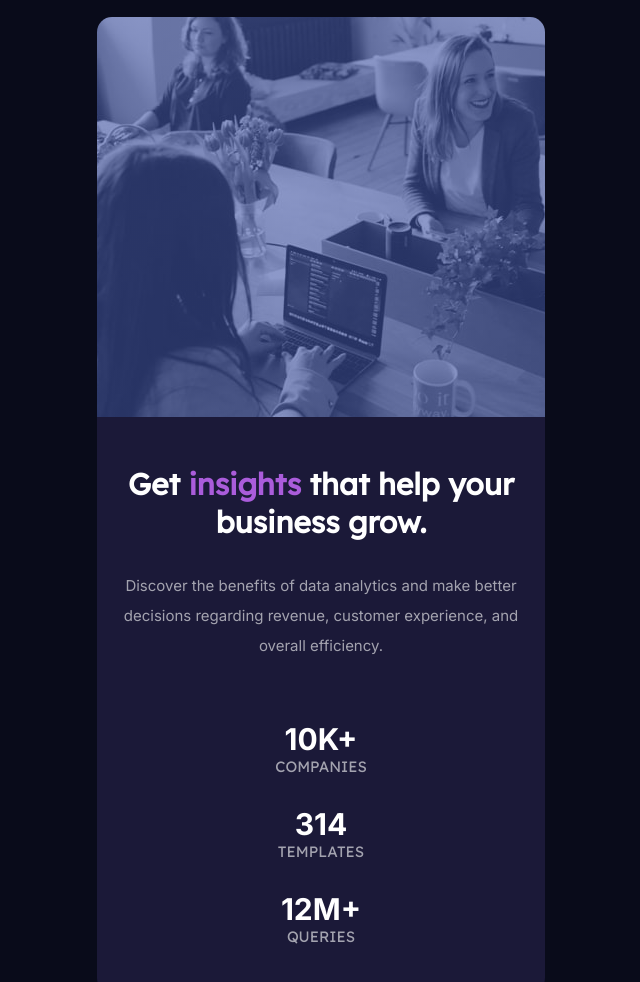
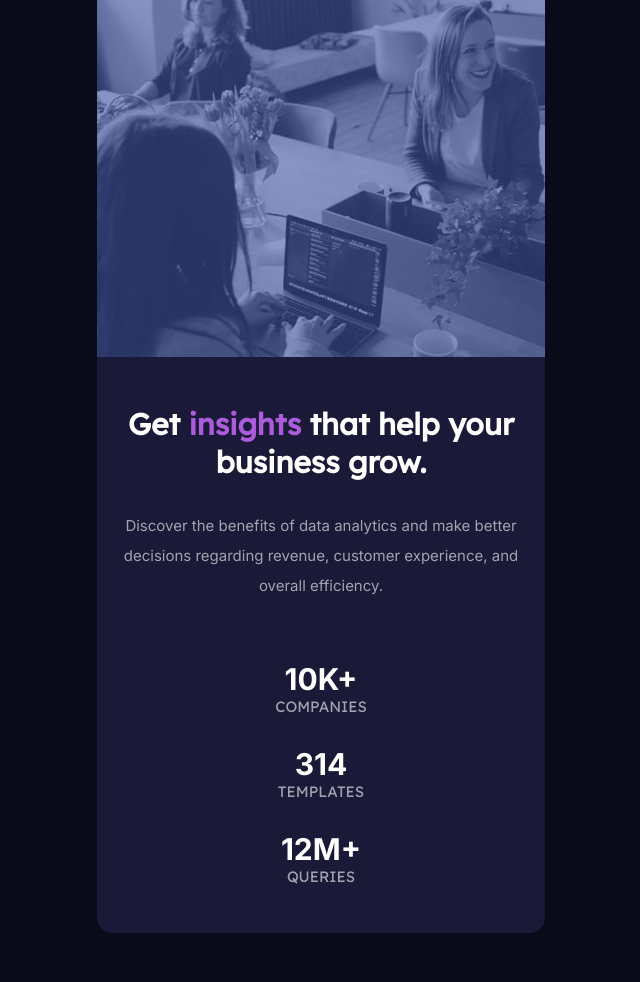
Before and after one commit to CreatiqueMedia/CM-GHP-Post-0007-20221009-Stats-Preview-Card-Component, a plain HTML site: page index.html in a window 1280 px wide. Shown: the top 982 px of the page, without its empty margins (319-959 px from the left). Drawn offline with Linux system fonts and the light colour scheme.

Commit message:
updated css

```diff
--- a/css/main.css
+++ b/css/main.css
@@ -243,6 +243,7 @@ footer a {
 @media only screen and (min-width: 375px) and (max-width: 1440px) {
   .card--container {
     flex-direction: column-reverse;
+    margin: -6em 0 0 0;
   }
 
   .card--container h1 {
@@ -257,7 +258,7 @@ footer a {
     border-radius: 0 0 1em 1em;
     padding: 2%;
     height: 80vh;
-    margin: 0 0 4em 0;
+    margin: -2em 0 4em 0;
   }
 
   .card--sec--left--1--hdng {
```
